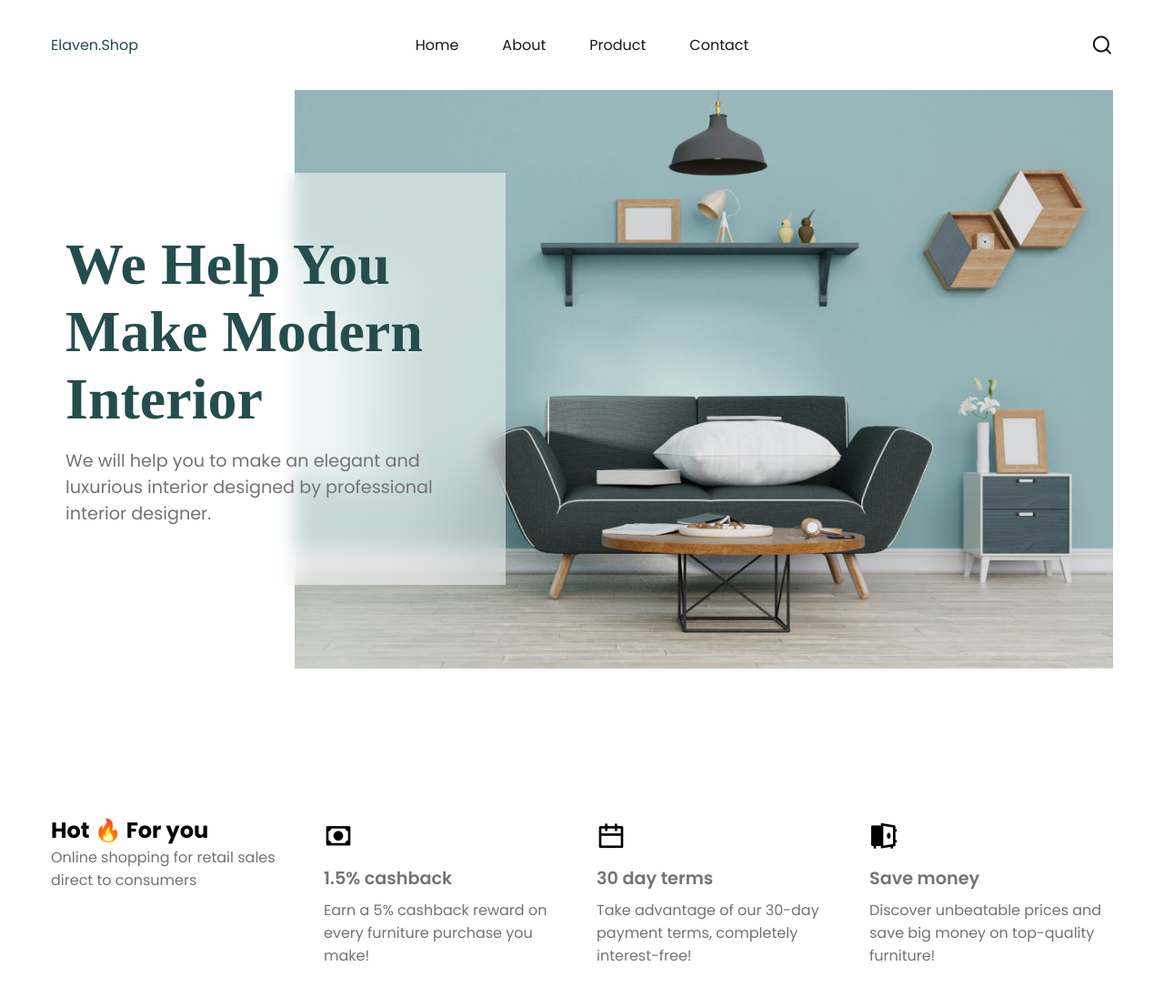
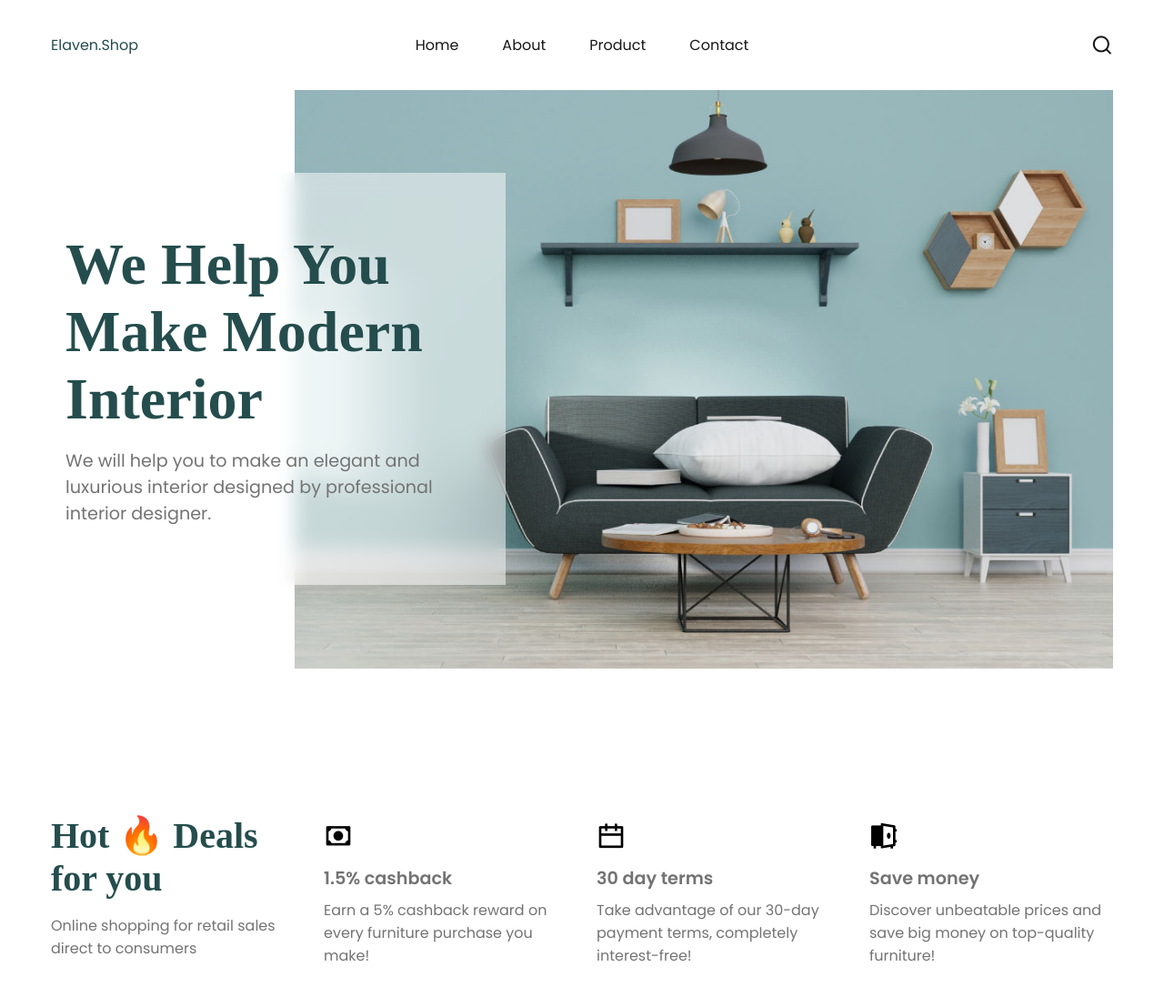
Before and after one commit to Manusiajago/HTML-CSS-JS-LATIHAN, a plain HTML site: page 13. Web_E-commerce/index.html in a window 1280 px wide. Shown: the whole page at 91% size. Drawn offline with nearby package versions, Linux system fonts and the light colour scheme.

Commit message:
minor update section deals & clear

```diff
--- a/13. Web_E-commerce/index.html
+++ b/13. Web_E-commerce/index.html
@@ -66,7 +66,7 @@
     <!-- Section deals -->
     <section class="section-container deals-container ">
         <div class="deals-card">
-            <h2 class="section-header">Hot 🔥 For you</h2>
+            <h2 class="section-header">Hot 🔥 Deals for you</h2>
             <p>Online shopping for retail sales direct to consumers</p>
         </div>
 
--- a/13. Web_E-commerce/style.css
+++ b/13. Web_E-commerce/style.css
@@ -22,6 +22,14 @@
     max-width: var(--max-width);
     margin: auto;
     padding: 5rem 1rem;
+}
+
+.section-header {
+    margin-bottom: 1rem;
+    font-size: 2.5rem;
+    font-weight: 600;
+    font-family: var(--header-font);
+    color: var(--primary-color);
 }
 
 /* Nav */
```
